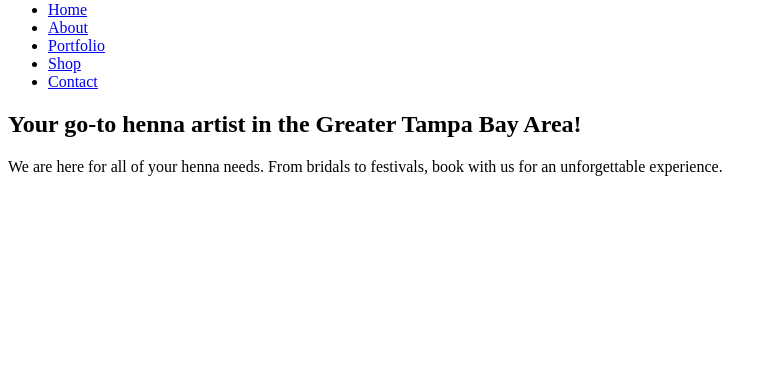
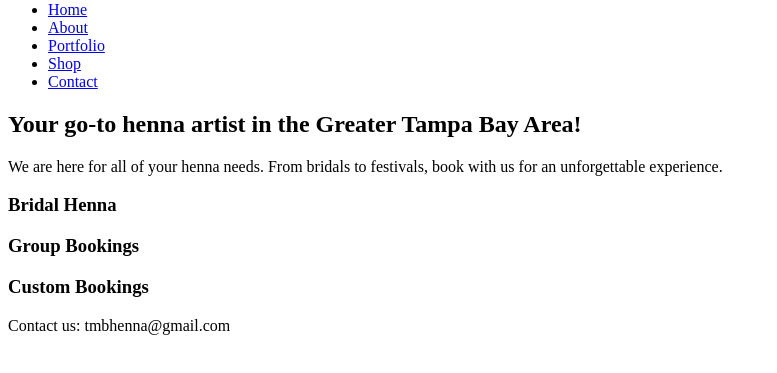
Before and after one commit to tahseena1/small-business-website, a plain HTML site: page index.html in a window 1280 px wide. Shown: the part 79-452 px from the top of the page, without its empty margins (0-777 px from the left). Drawn offline with Linux system fonts and the light colour scheme.

Commit message:
added services section and footer

```diff
--- a/index.html
+++ b/index.html
@@ -7,7 +7,9 @@
     <script src="cc_7.js"></script>
     <link rel="stylesheet" href="styles.css">
 </head>
+
 <body>
+
     <header>
         <h1>TMB Henna</h1>
         <nav>
@@ -20,12 +22,30 @@
             </ul>
         </nav>
     </header>
+
     <main>
+
         <section class="hero">
             <h2 id="hero-title">Your go-to henna artist in the Greater Tampa Bay Area!</h2>
             <p>We are here for all of your henna needs. From bridals to festivals, book with us for an unforgettable experience.</p>
         </section>
 
+        <section class="serivces">
+            <div class="services">
+                <h3>Bridal Henna</h3>
+            </div>
+            <div class="services">
+                <h3>Group Bookings</h3>
+            </div>
+            <div class="services">
+                <h3>Custom Bookings</h3>
+            </div>
+        </section>
+
     </main>
+
+    <footer>
+        <p>Contact us: tmbhenna@gmail.com</p>
+    </footer>
 </body>
 </html>
```
